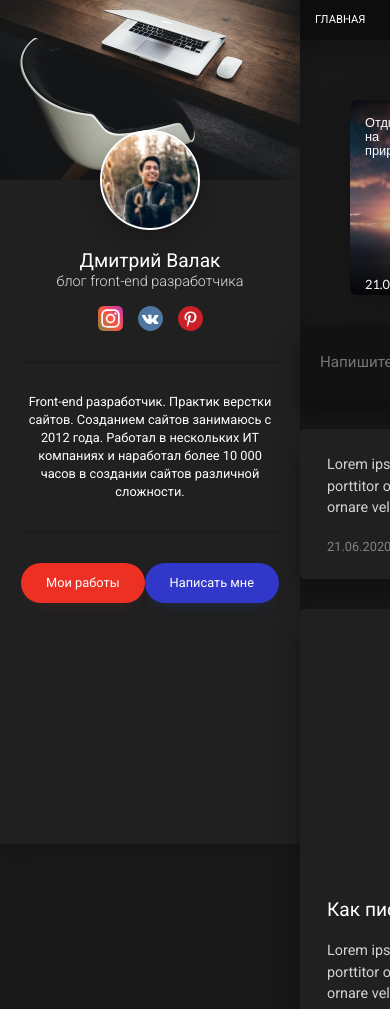
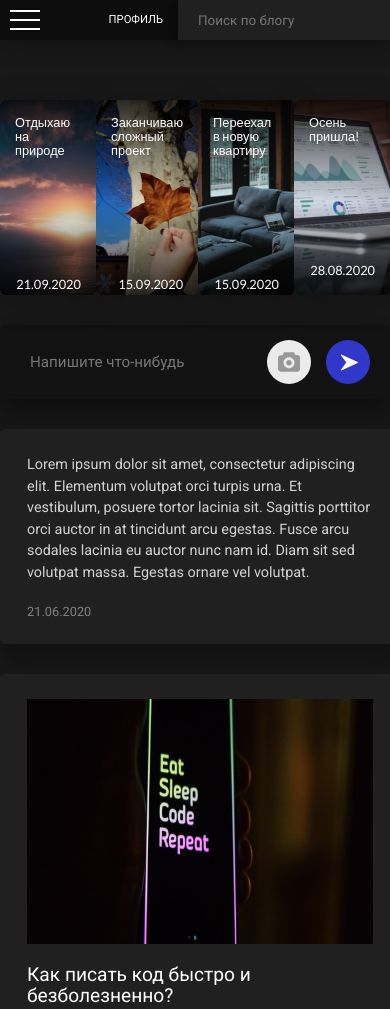
Before and after one commit to Scelegod/Sixth_layout, a plain HTML site: page index.html in a window 390 px wide. Shown: the top 1009 px of the page. Drawn offline with Linux system fonts and the light colour scheme.

Commit message:
Adartive

```diff
--- a/css/style.css
+++ b/css/style.css
@@ -8,7 +8,7 @@
 html,
 body {
   font-family: "Roboto", sans-serif;
-  overflow-x: hidden;
+  /* overflow-x: hidden; */
   background: #181818;
   color: #ffffff;
 }
@@ -27,7 +27,6 @@ body {
   background-color: #202020;
 
   width: 300px;
-  height: 100vh;
   padding: 0 20px;
 
   display: flex;
@@ -81,23 +80,24 @@ body {
 
 .sidebar__buttons {
   display: flex;
-  /* gap: 20px; */
+  gap: 20px;
 }
 
 .buttons__works,
 .buttons__contact {
-  padding: 13px 25px;
   font-size: 0.8em;
   line-height: 1.1em;
   border-radius: 25px;
 }
 
 .buttons__works {
+  padding: 13px 22px;
   background: #ed3024;
   box-shadow: 0px 7px 17px -10px rgba(242, 63, 63, 0.2);
 }
 
 .buttons__contact {
+  padding: 13px 19px;
   background: #3137c9;
   box-shadow: 0px 7px 17px -10px rgba(32, 84, 219, 0.35);
 }
@@ -128,6 +128,18 @@ body {
 .header__content {
   align-items: center;
   display: flex;
+}
+
+.header__burger{
+  display: none;
+  /* display: flex; */
+  flex-direction: column;
+  gap: 7px;
+}
+
+.burger__line{
+  border: 1px solid #fff;
+  width: 30px;
 }
 
 .menu__item,
@@ -253,7 +265,7 @@ body {
 
 .add-post__posting {
   width: 35em;
-  padding: 13px 0;
+  padding: 13px 10px;
 
   cursor: pointer;
 
@@ -345,7 +357,7 @@ body {
 .pagenav {
   display: flex;
   gap: 10px;
-  margin: 0 auto;
+  margin: 0 auto 80px;
 }
 
 .pagenav__page,
@@ -353,9 +365,70 @@ body {
 .pagenav__next {
   padding: 12px 16px;
 
-  vertical-align: middle;
+  cursor: pointer;
 
   background: #0d0d0d;
   box-shadow: 0px 0px 10px rgba(0, 0, 0, 0.15);
   border-radius: 3px;
 }
+
+.pagenav__page--active{
+  background: #104BE3;
+  box-shadow: 0px 0px 10px rgba(58, 108, 234, 0.15);
+  border-radius: 3px;
+}
+
+@media (max-width: 1024px) {
+  .main{
+    width: 71%;
+  }
+
+  .post{
+    width: 40em;
+  }
+}
+
+@media (max-width: 768px) {
+  .sidebar{
+    display: none;
+  }
+  .main{
+    width: 100%;
+  }
+
+  .post{
+    width: 40em;
+  }
+
+  .header__burger{
+    display: flex;
+    margin-left: 10px;
+  }
+}
+
+@media (max-width: 425px) {
+  .sidebar{
+    display: none;
+  }
+
+  .main{
+    width: 100%;
+  }
+
+  .menu__item{
+    display: none;
+  }
+
+  .post{
+    width: 25em;
+  }
+
+  .header__burger{
+    display: flex;
+    margin-left: 10px;
+  }
+
+  .stories{
+    margin: 60px 0 0;
+  }
+}
--- a/index.html
+++ b/index.html
@@ -4,19 +4,19 @@
     <meta charset="UTF-8" />
     <meta http-equiv="X-UA-Compatible" content="IE=edge" />
     <meta name="viewport" content="width=device-width, initial-scale=1.0" />
-    <link rel="stylesheet" href="/css/style.css" />
+    <link rel="stylesheet" href="./css/style.css" />
     <title>Блог</title>
   </head>
   <body>
     <div class="page_container">
       <div class="sidebar">
-        <img class="sidebar__user-img" src="/img/user.jpg" alt="user-img" />
+        <img class="sidebar__user-img" src="./img/user.jpg" alt="user-img" />
         <p class="sidebar__user-name">Дмитрий Валак</p>
         <p class="sidebar__user-profession">блог front-end разработчика</p>
         <div class="sidebar__soc-net">
-          <img src="/icons/instagram.svg" alt="instagram" />
-          <img src="/icons/vk.svg" alt="vk" />
-          <img src="/icons/pinterest.svg" alt="pinterest" />
+          <img src="./icons/instagram.svg" alt="instagram" />
+          <img src="./icons/vk.svg" alt="vk" />
+          <img src="./icons/pinterest.svg" alt="pinterest" />
         </div>
         <p class="sidebar__line"></p>
         <p class="sidebar__characteristic">
@@ -33,6 +33,13 @@
       <div class="main">
         <header class="main__header">
           <ul class="header__menu">
+            <li>
+              <div class="header__burger">
+                <p class="burger__line"></p>
+                <p class="burger__line"></p>
+                <p class="burger__line"></p>
+              </div>
+            </li>
             <li class="menu__item">Главная</li>
             <li class="menu__item">Статьи</li>
             <li class="menu__item">Обо мне</li>
@@ -115,11 +122,11 @@
           </div>
 
           <div class="pagenav">
-            <div class="pagenav__prev"><img src="./icons/prev.svg" alt="prev"></div>
+            <img class="pagenav__prev" src="./icons/prev.svg" alt="prev">
             <div class="pagenav__page">1</div>
-            <div class="pagenav__page">1</div>
+            <div class="pagenav__page pagenav__page--active">2</div>
             <div class="pagenav__page">3</div>
-            <div class="pagenav__next"><img src="./icons/next.svg" alt="next"></div>
+            <img class="pagenav__next" src="./icons/next.svg" alt="next">
           </div>
         </div>
       </div>
```
